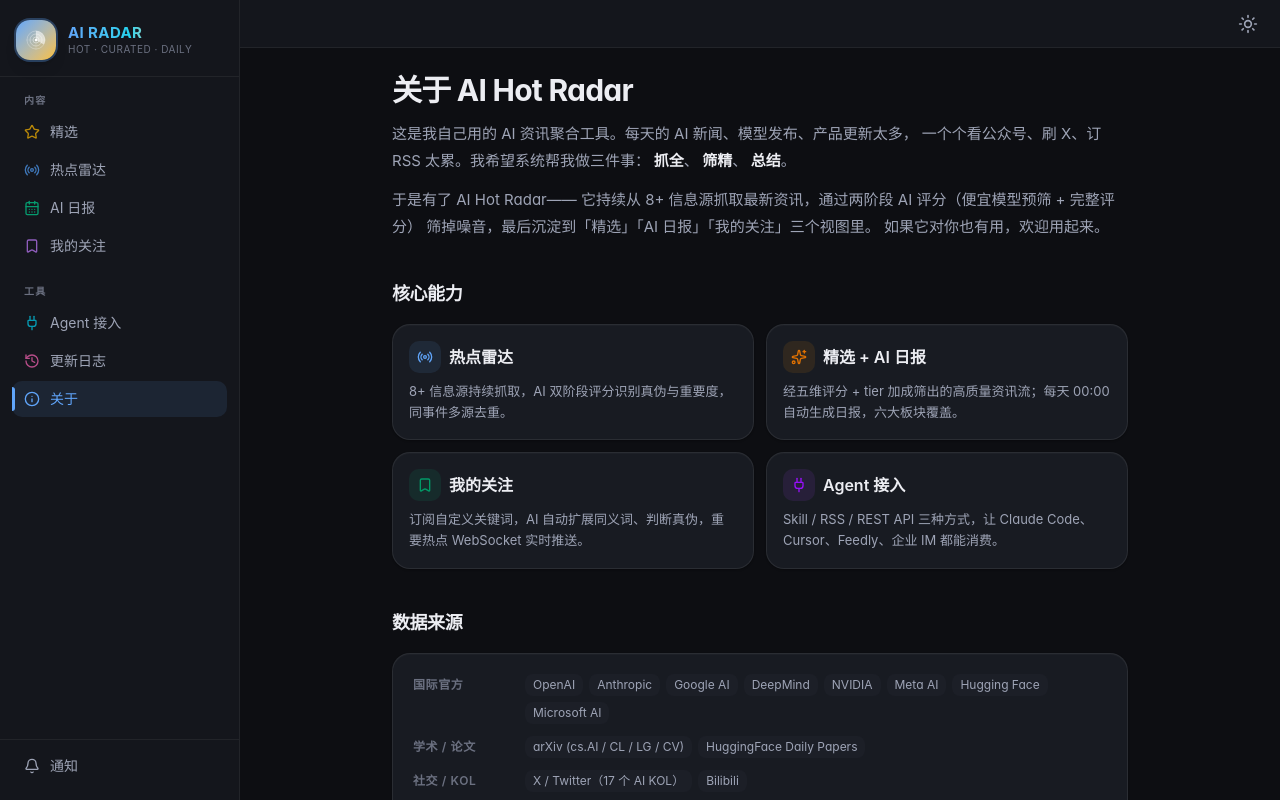
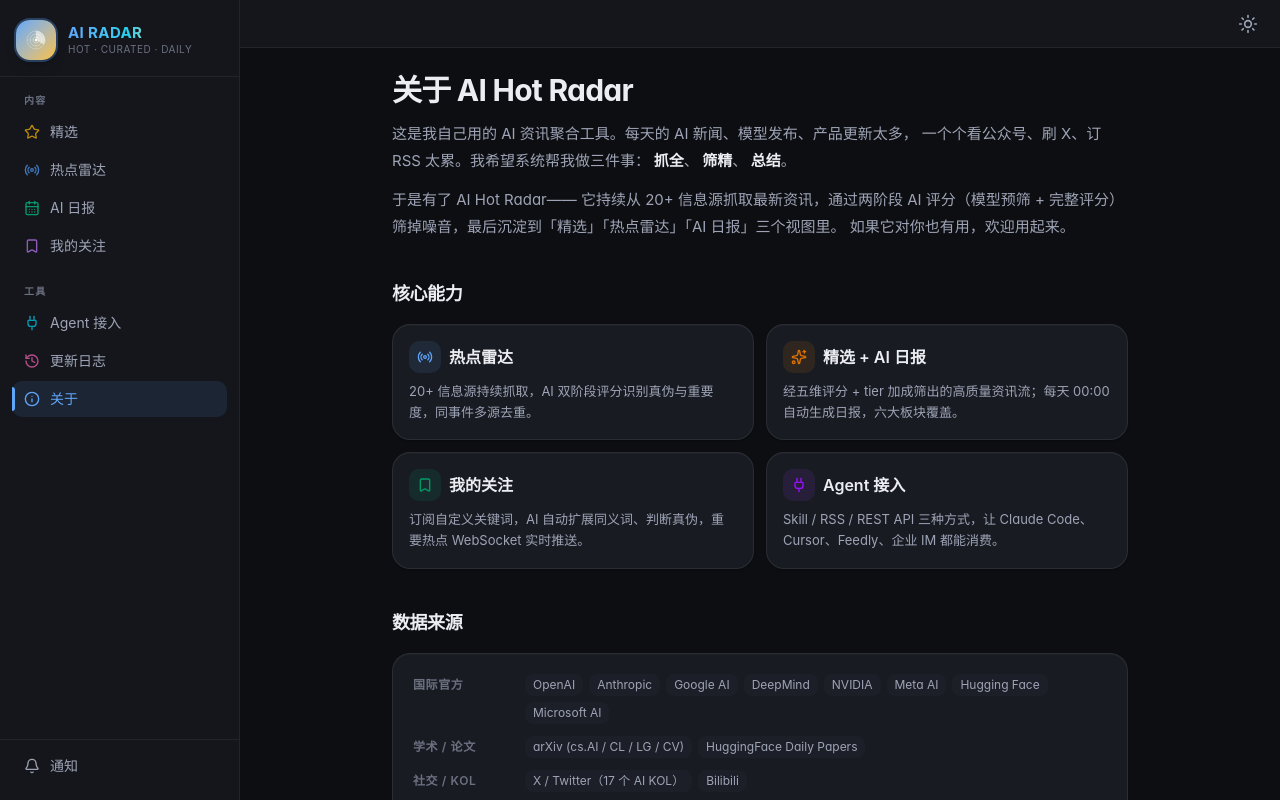
Before and after one commit to zenitlab/ai-hot-radar, a React (Vite) app in the folder client/: page /about in a window 1280 px wide. Built offline with nearby package versions, Linux system fonts and the light colour scheme.

Commit message:
AboutView copy tweaks: 8+ → 20+ sources, refine intro phrasing

```diff
--- a/client/src/components/about/AboutView.tsx
+++ b/client/src/components/about/AboutView.tsx
@@ -1,4 +1,13 @@
-import { Mail, Github, Heart, Sparkles, Radio, Bookmark, Plug, ExternalLink } from "lucide-react";
+import {
+  Mail,
+  Github,
+  Heart,
+  Sparkles,
+  Radio,
+  Bookmark,
+  Plug,
+  ExternalLink,
+} from "lucide-react";
 import { Link } from "react-router-dom";
 import { BackToTop } from "../common/BackToTop";
 
@@ -13,8 +22,9 @@
   {
     icon: Radio,
     title: "热点雷达",
-    desc: "8+ 信息源持续抓取，AI 双阶段评分识别真伪与重要度，同事件多源去重。",
-    accent: "text-[var(--accent-blue)] bg-[var(--accent-blue)]/10 dark:text-blue-400 dark:bg-blue-500/10",
+    desc: "20+ 信息源持续抓取，AI 双阶段评分识别真伪与重要度，同事件多源去重。",
+    accent:
+      "text-[var(--accent-blue)] bg-[var(--accent-blue)]/10 dark:text-blue-400 dark:bg-blue-500/10",
   },
   {
     icon: Sparkles,
@@ -37,10 +47,28 @@
 ];
 
 const SOURCES = [
-  { group: "国际官方", items: ["OpenAI", "Anthropic", "Google AI", "DeepMind", "NVIDIA", "Meta AI", "Hugging Face", "Microsoft AI"] },
-  { group: "学术 / 论文", items: ["arXiv (cs.AI / CL / LG / CV)", "HuggingFace Daily Papers"] },
+  {
+    group: "国际官方",
+    items: [
+      "OpenAI",
+      "Anthropic",
+      "Google AI",
+      "DeepMind",
+      "NVIDIA",
+      "Meta AI",
+      "Hugging Face",
+      "Microsoft AI",
+    ],
+  },
+  {
+    group: "学术 / 论文",
+    items: ["arXiv (cs.AI / CL / LG / CV)", "HuggingFace Daily Papers"],
+  },
   { group: "社交 / KOL", items: ["X / Twitter（17 个 AI KOL）", "Bilibili"] },
-  { group: "中文媒体", items: ["IT之家", "36氪", "财联社", "雪球", "InfoQ", "中国新闻网"] },
+  {
+    group: "中文媒体",
+    items: ["IT之家", "36氪", "财联社", "雪球", "InfoQ", "中国新闻网"],
+  },
   { group: "搜索引擎", items: ["Bing", "HackerNews"] },
 ];
 
@@ -53,16 +81,17 @@
           关于 AI Hot Radar
         </h1>
         <p className="text-[15px] text-[var(--text-secondary)] leading-[1.8]">
-          这是我自己用的 AI 资讯聚合工具。每天的 AI 新闻、模型发布、产品更新太多，
-          一个个看公众号、刷 X、订 RSS 太累。我希望系统帮我做三件事：
+          这是我自己用的 AI 资讯聚合工具。每天的 AI
+          新闻、模型发布、产品更新太多， 一个个看公众号、刷 X、订 RSS
+          太累。我希望系统帮我做三件事：
           <strong className="text-[var(--text-primary)]"> 抓全</strong>、
           <strong className="text-[var(--text-primary)]"> 筛精</strong>、
           <strong className="text-[var(--text-primary)]"> 总结</strong>。
         </p>
         <p className="text-[15px] text-[var(--text-secondary)] leading-[1.8] mt-3">
-          于是有了 AI Hot Radar——
-          它持续从 8+ 信息源抓取最新资讯，通过两阶段 AI 评分（便宜模型预筛 + 完整评分）
-          筛掉噪音，最后沉淀到「精选」「AI 日报」「我的关注」三个视图里。
+          于是有了 AI Hot Radar—— 它持续从 20+ 信息源抓取最新资讯，通过两阶段 AI
+          评分（模型预筛 + 完整评分）
+          筛掉噪音，最后沉淀到「精选」「热点雷达」「AI 日报」三个视图里。
           如果它对你也有用，欢迎用起来。
         </p>
       </header>
@@ -81,10 +110,14 @@
                 className="p-4 rounded-2xl border border-[var(--card-border)] bg-[var(--card-bg)]"
               >
                 <div className="flex items-center gap-2 mb-2">
-                  <span className={`flex items-center justify-center w-8 h-8 rounded-lg ${f.accent}`}>
+                  <span
+                    className={`flex items-center justify-center w-8 h-8 rounded-lg ${f.accent}`}
+                  >
                     <Icon className="w-4 h-4" />
                   </span>
-                  <h3 className="font-semibold text-[var(--text-primary)]">{f.title}</h3>
+                  <h3 className="font-semibold text-[var(--text-primary)]">
+                    {f.title}
+                  </h3>
                 </div>
                 <p className="text-[13px] text-[var(--text-secondary)] leading-relaxed">
                   {f.desc}
@@ -102,7 +135,10 @@
         </h2>
         <div className="space-y-3 rounded-2xl border border-[var(--card-border)] bg-[var(--card-bg)] p-5">
           {SOURCES.map((g) => (
-            <div key={g.group} className="flex flex-col sm:flex-row sm:items-baseline gap-1.5 sm:gap-4">
+            <div
+              key={g.group}
+              className="flex flex-col sm:flex-row sm:items-baseline gap-1.5 sm:gap-4"
+            >
               <div className="text-xs font-semibold text-[var(--text-muted)] uppercase tracking-wider sm:w-24 shrink-0">
                 {g.group}
               </div>
@@ -121,7 +157,10 @@
         </div>
         <p className="text-xs text-[var(--text-muted)] mt-3">
           完整的信源列表与评分规则可以在
-          <Link to="/agent" className="text-[var(--accent-blue)] dark:text-blue-400 hover:underline mx-1">
+          <Link
+            to="/agent"
+            className="text-[var(--accent-blue)] dark:text-blue-400 hover:underline mx-1"
+          >
             Agent 接入
           </Link>
           页查看。
@@ -138,25 +177,33 @@
             <div className="text-xs font-semibold text-[var(--text-muted)] uppercase tracking-wider mb-1.5">
               前端
             </div>
-            <div className="text-[var(--text-secondary)]">React 19 · Vite · TailwindCSS · lucide-react</div>
+            <div className="text-[var(--text-secondary)]">
+              React 19 · Vite · TailwindCSS · lucide-react
+            </div>
           </div>
           <div>
             <div className="text-xs font-semibold text-[var(--text-muted)] uppercase tracking-wider mb-1.5">
               后端
             </div>
-            <div className="text-[var(--text-secondary)]">NestJS 11 · Express · Prisma · SQLite · Socket.io</div>
+            <div className="text-[var(--text-secondary)]">
+              NestJS 11 · Prisma · SQLite · Socket.io
+            </div>
           </div>
           <div>
             <div className="text-xs font-semibold text-[var(--text-muted)] uppercase tracking-wider mb-1.5">
               AI 模型
             </div>
-            <div className="text-[var(--text-secondary)]">兼容 OpenAI 协议（百炼 / 硅基流动 / DeepSeek / OpenAI）</div>
+            <div className="text-[var(--text-secondary)]">
+              兼容 OpenAI 协议（百炼 / 硅基流动 / DeepSeek / OpenAI）
+            </div>
           </div>
           <div>
             <div className="text-xs font-semibold text-[var(--text-muted)] uppercase tracking-wider mb-1.5">
               数据采集
             </div>
-            <div className="text-[var(--text-secondary)]">RSS · twitterapi.io · Bing/HN 抓取 · Bilibili</div>
+            <div className="text-[var(--text-secondary)]">
+              RSS · twitterapi.io · Bing/HN 抓取 · Bilibili
+            </div>
           </div>
         </div>
       </section>
@@ -176,19 +223,21 @@
                   alt="作者微信二维码"
                   className="w-full h-full object-contain rounded-lg"
                   onError={(e) => {
-                    (e.currentTarget as HTMLImageElement).style.display = "none";
-                    const fallback = e.currentTarget.parentElement?.nextElementSibling as HTMLElement;
+                    (e.currentTarget as HTMLImageElement).style.display =
+                      "none";
+                    const fallback = e.currentTarget.parentElement
+                      ?.nextElementSibling as HTMLElement;
                     if (fallback) fallback.style.display = "flex";
                   }}
                 />
               </div>
-              <span className="text-xs text-[var(--text-muted)]">微信扫码加好友</span>
+              <span className="text-xs text-[var(--text-muted)]">
+                微信扫码加好友
+              </span>
             </div>
 
             {/* Fallback when QR is missing */}
-            <div
-              className="hidden w-44 h-44 rounded-2xl border-2 border-dashed border-[var(--card-border-hover)] flex-col items-center justify-center text-center px-3 text-xs text-[var(--text-muted)]"
-            >
+            <div className="hidden w-44 h-44 rounded-2xl border-2 border-dashed border-[var(--card-border-hover)] flex-col items-center justify-center text-center px-3 text-xs text-[var(--text-muted)]">
               请把二维码放到
               <code className="text-[10px] font-mono mt-1 break-all">
                 client/public/wechat-qr.png
@@ -235,7 +284,8 @@
 
       {/* ── Footer ──────────────────────────────────────────── */}
       <footer className="text-center text-xs text-[var(--text-muted)] py-6 flex items-center justify-center gap-1.5">
-        Made with <Heart className="w-3 h-3 text-red-500 dark:text-red-400" /> and a lot of coffee
+        Made with <Heart className="w-3 h-3 text-red-500 dark:text-red-400" />{" "}
+        and a lot of coffee
       </footer>
 
       <BackToTop />
```
